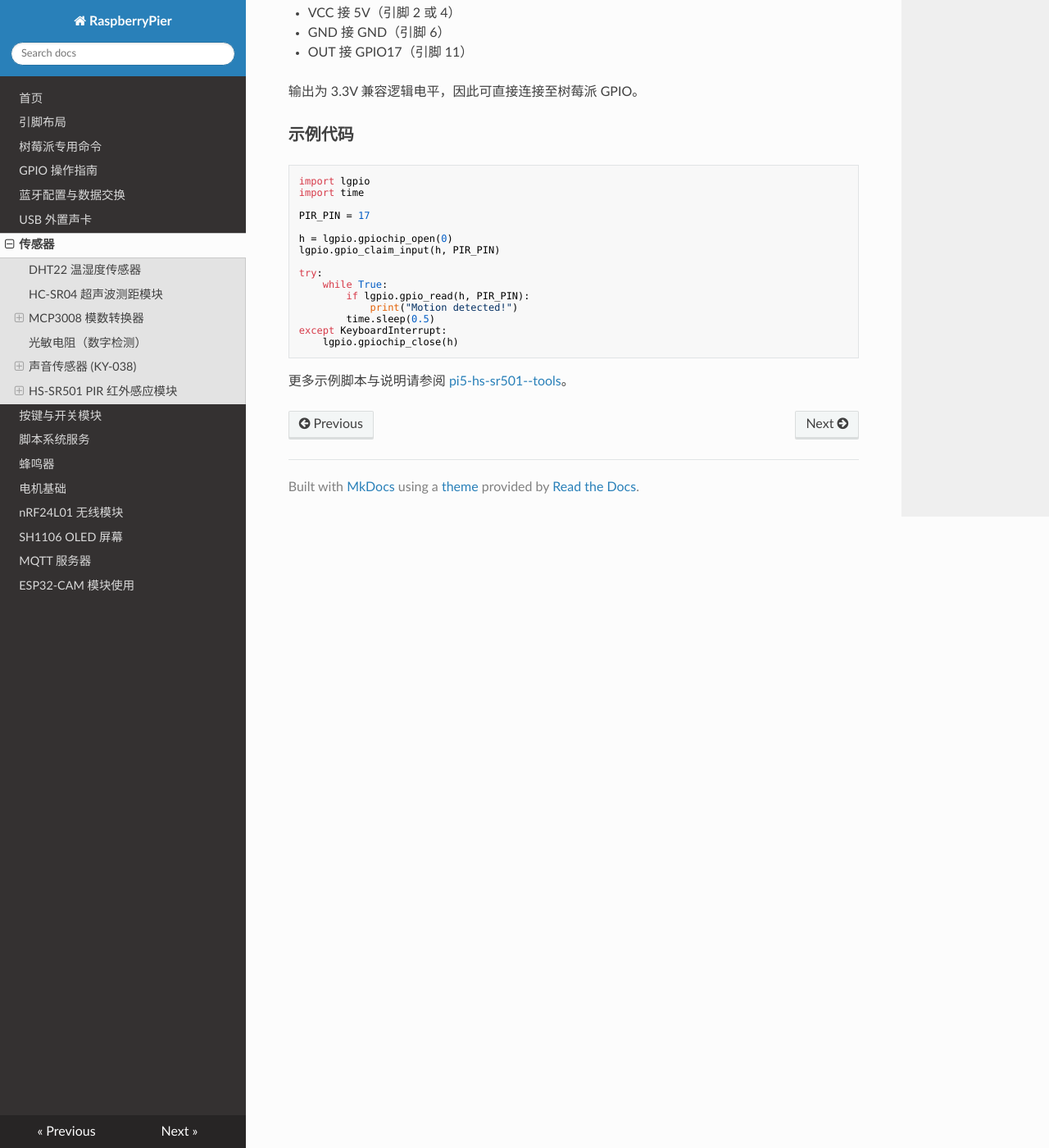
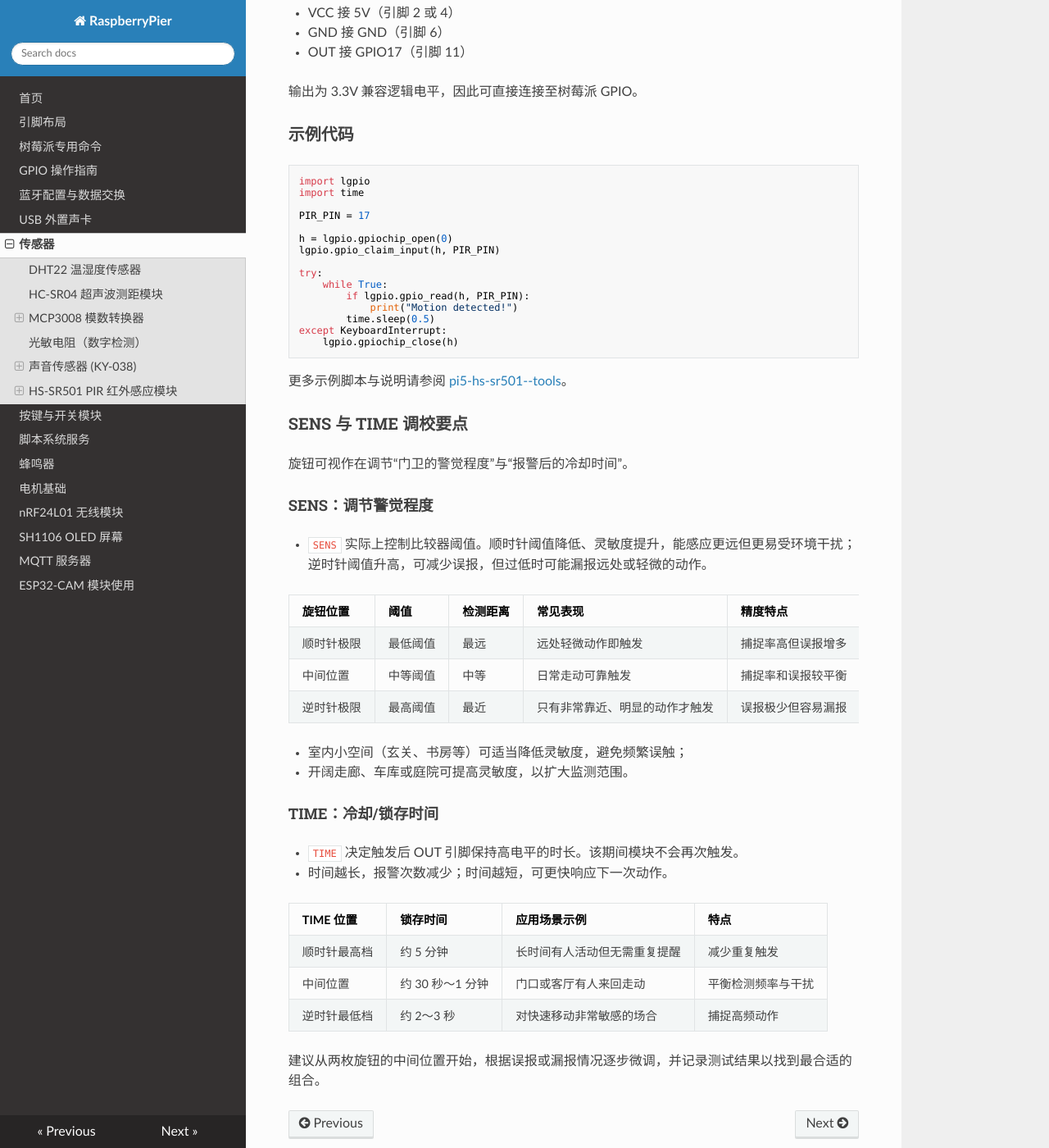
Before and after one commit to SwartzMss/RaspberryPier, an MkDocs documentation site: the page built from docs/sensors.md, in a window 1280 px wide and 1400 px high, scrolled down 4077 px. Shown: the whole window at 82% size. Built offline with MkDocs 1.6.1, drawn with Linux system fonts in a browser that asks for light colours; nearby versions of some CDN libraries.

Commit message:
docs: add HS-SR501 tuning notes

````diff
--- a/docs/sensors.md
+++ b/docs/sensors.md
@@ -228,3 +228,33 @@ except KeyboardInterrupt:
 ```
 
 更多示例脚本与说明请参阅 [pi5-hs-sr501--tools](https://github.com/SwartzMss/pi5-hs-sr501--tools)。
+
+### SENS 与 TIME 调校要点
+
+旋钮可视作在调节“门卫的警觉程度”与“报警后的冷却时间”。
+
+#### SENS：调节警觉程度
+
+- `SENS` 实际上控制比较器阈值。顺时针阈值降低、灵敏度提升，能感应更远但更易受环境干扰；逆时针阈值升高，可减少误报，但过低时可能漏报远处或轻微的动作。
+
+| 旋钮位置   | 阈值     | 检测距离 | 常见表现               | 精度特点             |
+|------------|---------|---------|----------------------|--------------------|
+| 顺时针极限 | 最低阈值 | 最远    | 远处轻微动作即触发     | 捕捉率高但误报增多   |
+| 中间位置   | 中等阈值 | 中等    | 日常走动可靠触发       | 捕捉率和误报较平衡   |
+| 逆时针极限 | 最高阈值 | 最近    | 只有非常靠近、明显的动作才触发 | 误报极少但容易漏报 |
+
+- 室内小空间（玄关、书房等）可适当降低灵敏度，避免频繁误触；
+- 开阔走廊、车库或庭院可提高灵敏度，以扩大监测范围。
+
+#### TIME：冷却/锁存时间
+
+- `TIME` 决定触发后 OUT 引脚保持高电平的时长。该期间模块不会再次触发。
+- 时间越长，报警次数减少；时间越短，可更快响应下一次动作。
+
+| TIME 位置     | 锁存时间         | 应用场景示例             | 特点             |
+|---------------|----------------|-----------------------|----------------|
+| 顺时针最高档   | 约 5 分钟        | 长时间有人活动但无需重复提醒 | 减少重复触发     |
+| 中间位置       | 约 30 秒～1 分钟 | 门口或客厅有人来回走动       | 平衡检测频率与干扰 |
+| 逆时针最低档   | 约 2～3 秒       | 对快速移动非常敏感的场合     | 捕捉高频动作     |
+
+建议从两枚旋钮的中间位置开始，根据误报或漏报情况逐步微调，并记录测试结果以找到最合适的组合。
````
